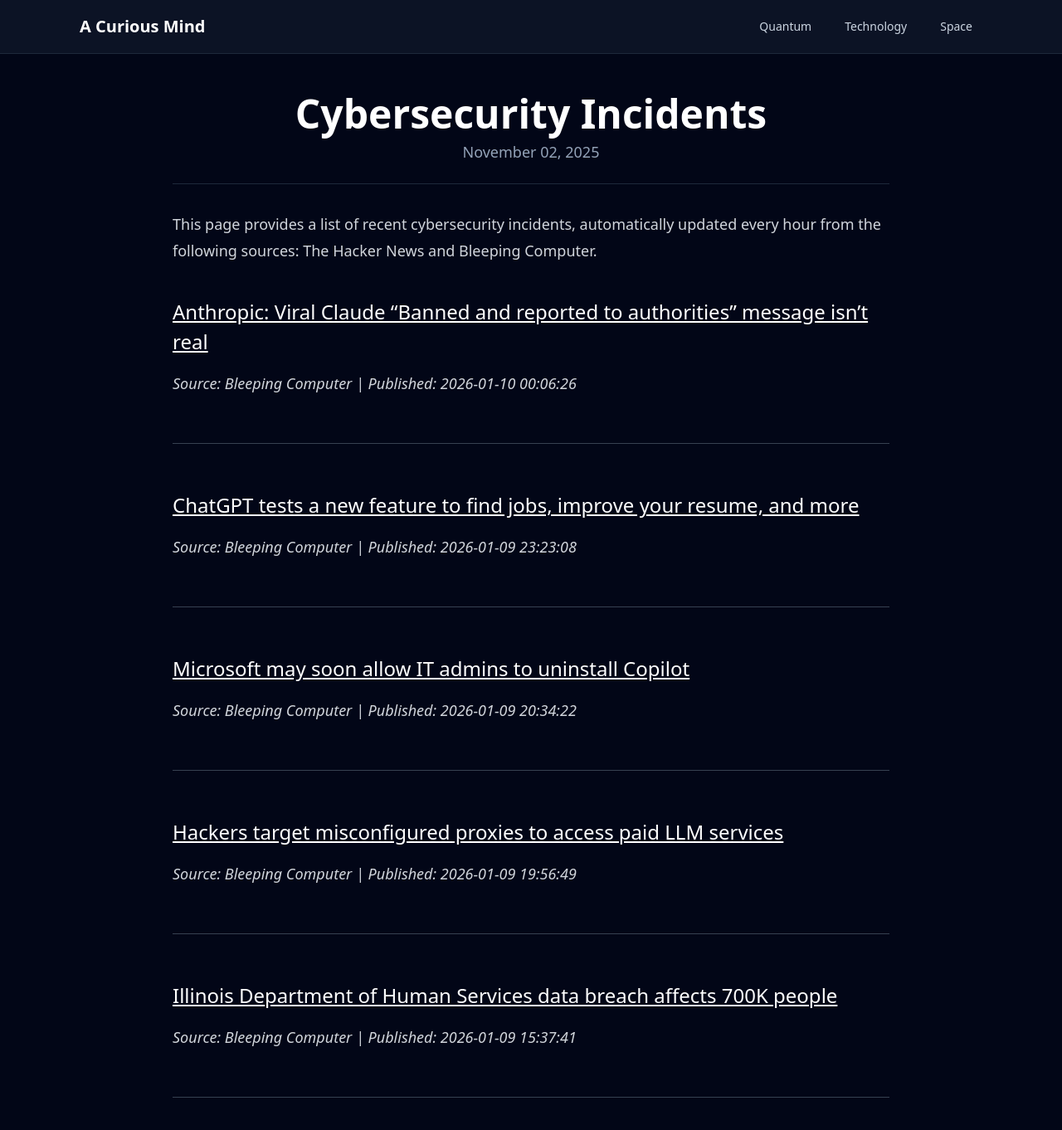
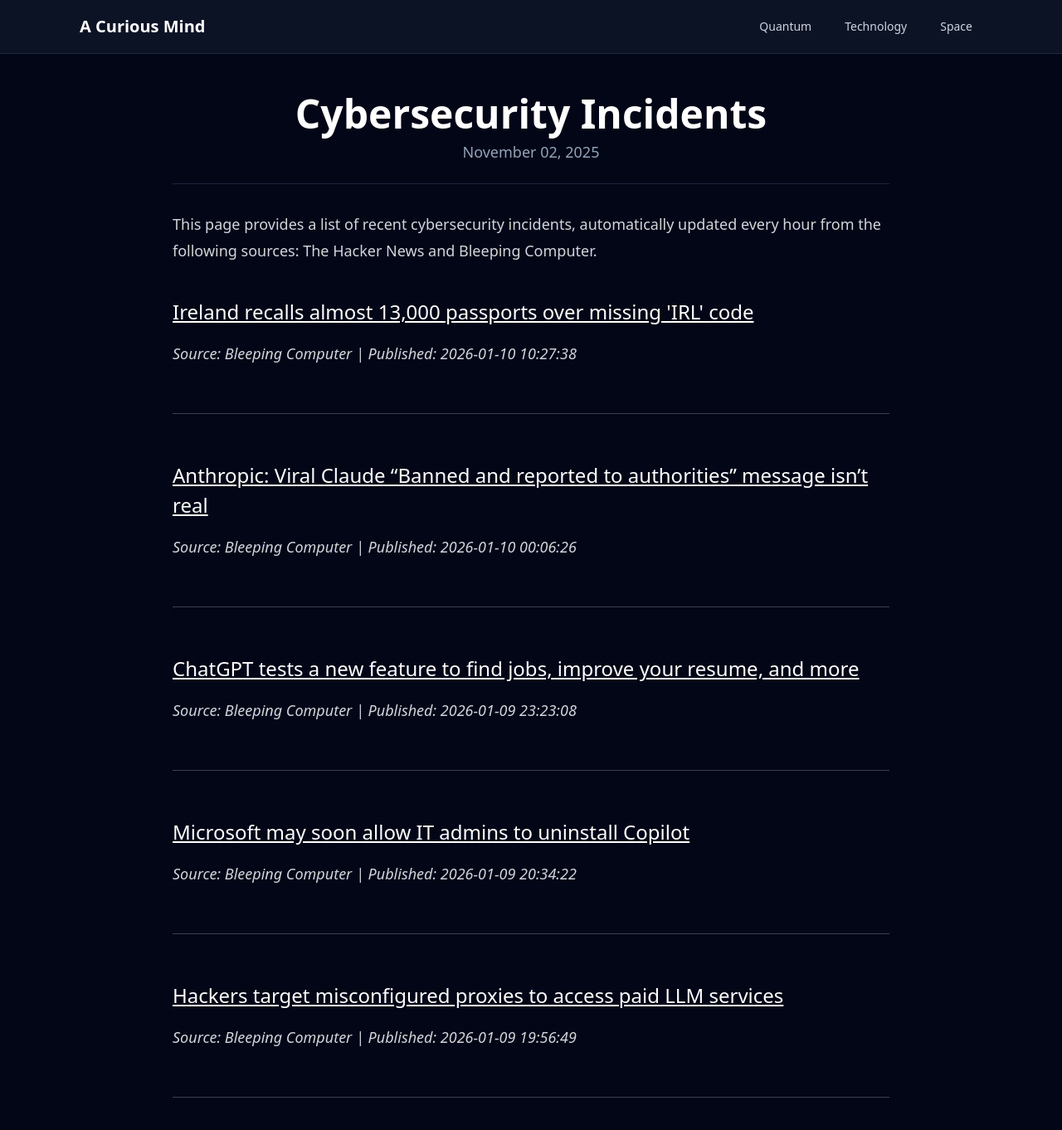
Before and after one commit to onehl7/onehl7.github.io, a Jekyll site: the page built from _posts/2025-11-02-cybersecurity-incidents.md, in a window 1280 px wide and 1400 px high. Shown: the top 1362 px of the window at 83% size. Built offline with Jekyll 4.4.1, drawn with Linux system fonts in a browser that asks for light colours; nearby versions of some CDN libraries.

Commit message:
Update news data

```diff
--- a/_data/news.json
+++ b/_data/news.json
@@ -1,4 +1,10 @@
 [
+  {
+    "source": "Bleeping Computer",
+    "title": "Ireland recalls almost 13,000 passports over missing 'IRL' code",
+    "link": "https://www.bleepingcomputer.com/news/security/ireland-recalls-almost-13-000-passports-over-missing-irl-code/",
+    "published": "2026-01-10 10:27:38"
+  },
   {
     "source": "Bleeping Computer",
     "title": "Anthropic: Viral Claude \u201cBanned and reported to authorities\u201d message isn\u2019t real",
@@ -22,11 +28,5 @@
     "title": "Hackers target misconfigured proxies to access paid LLM services",
     "link": "https://www.bleepingcomputer.com/news/security/hackers-target-misconfigured-proxies-to-access-paid-llm-services/",
     "published": "2026-01-09 19:56:49"
-  },
-  {
-    "source": "Bleeping Computer",
-    "title": "Illinois Department of Human Services data breach affects 700K people",
-    "link": "https://www.bleepingcomputer.com/news/security/illinois-department-of-human-services-data-breach-affects-700k-people/",
-    "published": "2026-01-09 15:37:41"
   }
 ]
```
